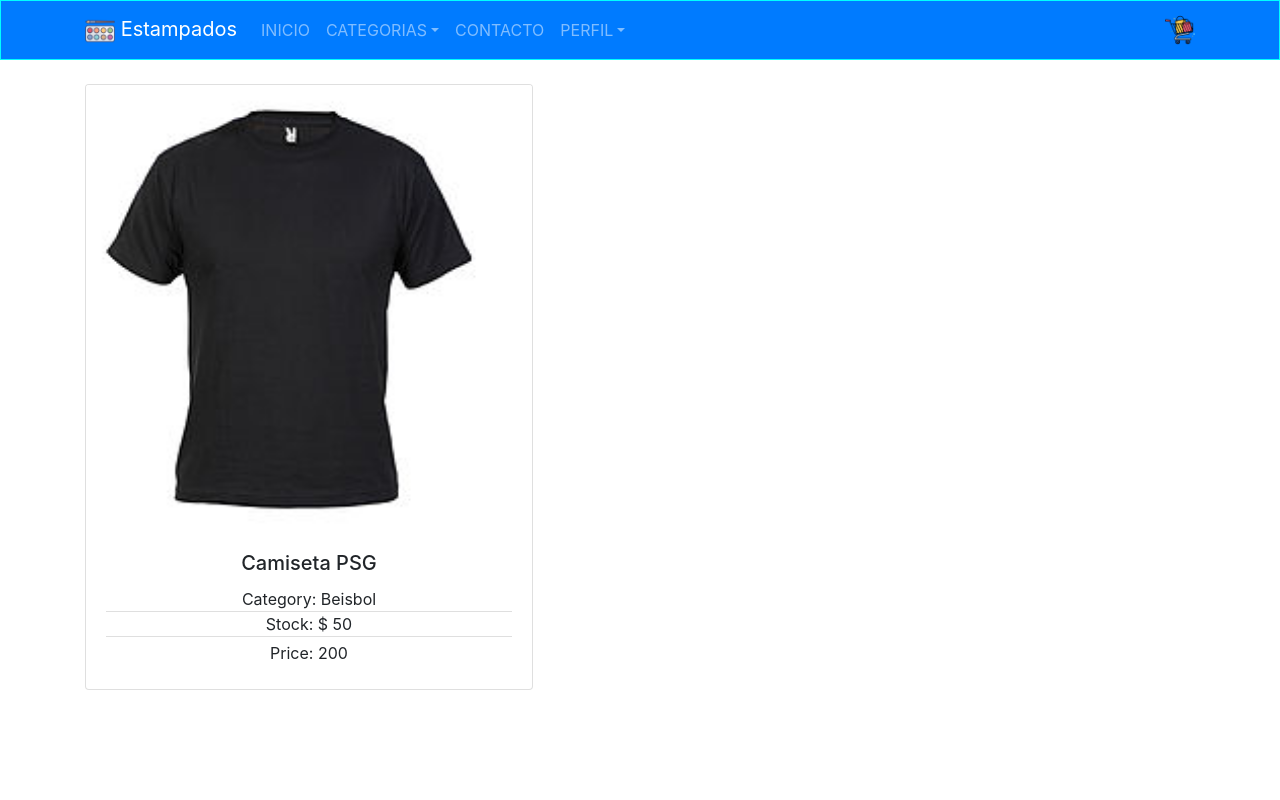
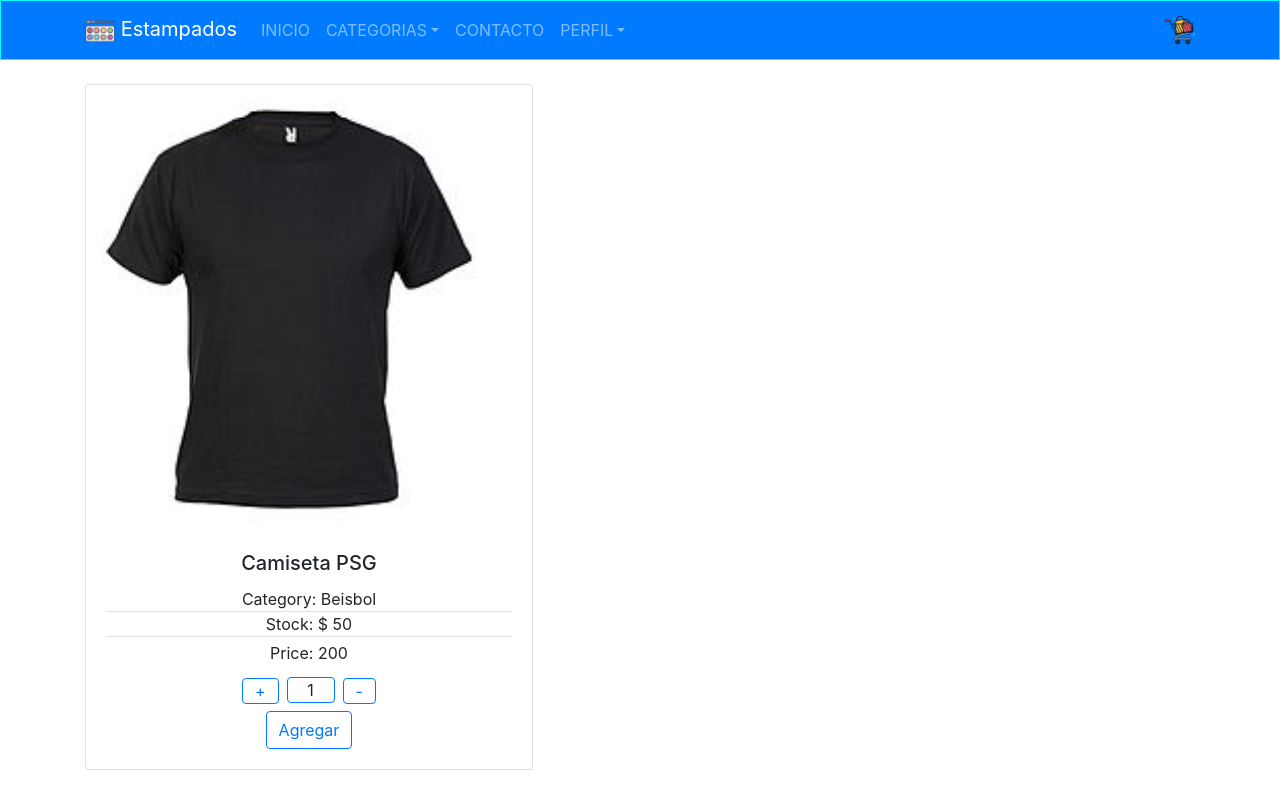
Before and after one commit to jjeshuacm/tiendacurso, a React (Create React App) app: page /detalles/1 in a window 1280 px wide. Built offline with nearby package versions, Linux system fonts and the light colour scheme.

Commit message:
count en item detail

```diff
--- a/src/App.jsx
+++ b/src/App.jsx
@@ -4,6 +4,7 @@ import {ItemDetailContainer} from './components/ItemDetailContainer/ItemDetailCo
 import { NavBar } from './components/NavBar/NavBar';
 import { Container } from 'react-bootstrap';
 import { AuthRouter } from './routers/AuthRouter';
+import { Cart } from './components/Cart/Cart';
 import { PageNotFound } from './components/PageNotFound';
 import './App.css';
 
@@ -30,6 +31,7 @@ function App() {
                         <Route path='/detalles/:iDetalles' element={ <ItemDetailContainer />}  />
                         {/* componente padre para rutas hijas o anidadas, ruta generica API para todos los hijos  */}
                         <Route path='/api/*' element={<AuthRouter/>} />
+                        <Route path='/cart' element={<Cart/>} />
                         {/* cuando el usuario ingresa una ruta incorrecta */}
                         <Route path='*' element={<PageNotFound/>} />
                     </Routes>
--- /dev/null
+++ b/src/components/Cart/Cart.jsx
@@ -0,0 +1,7 @@
+import React from 'react';
+
+export const Cart = () => {
+  return (
+    <div>CARRITO DE COMPRAS</div>
+  )
+}
--- a/src/components/ItemCount/ItemCount.jsx
+++ b/src/components/ItemCount/ItemCount.jsx
@@ -23,11 +23,14 @@ export const ItemCount = ({initial, stock, onAdd}) => {
 
     return (
         <>
-            <Button variant="outline-primary" onClick={handleIncrease}> + </Button>
-            <Card  border="primary" className="m-3 " style={{ width: '10rem',display:'inline-block' }}  body>
+            <Button variant="outline-primary" className="pt-0 pb-0 " onClick={handleIncrease}> + </Button>
+            <Card  border="primary" className="m-2 p-0 " style={{ width: '3rem',display:'inline-block' }}  >
+                <Card.Body className=" p-0 ">
                 {contador}
+                </Card.Body>
+
             </Card>
-            <Button variant="outline-primary" onClick={handleDecrease}> - </Button><br/>
+            <Button variant="outline-primary" className="pt-0  pb-0" onClick={handleDecrease}> - </Button><br/>
             <Button variant="outline-primary" onClick={add}>Agregar</Button>
         </>
     )
--- a/src/components/ItemDetail/ItemDetail.jsx
+++ b/src/components/ItemDetail/ItemDetail.jsx
@@ -1,9 +1,18 @@
-import React from 'react';
-import { Card, ListGroup, Col, Row } from 'react-bootstrap';
+import React, { useState } from 'react';
+import { Card, ListGroup, Col, Row, Button } from 'react-bootstrap';
+import { ItemCount } from '../ItemCount/ItemCount';
 import itemImg from '../../Item.jpg';
+import { Link } from 'react-router-dom';
  const ItemDetail = (product) => {
+
+    const [contador, setContador] = useState(0);
      console.log(product);
     const { name, category, stock, price } = product.product;
+
+    function onAdd(cant){
+        setContador(cant);
+        console.log(cant);
+    }
     //  console.log(name);
   return (
 
@@ -20,6 +29,20 @@ import itemImg from '../../Item.jpg';
                         <ListGroup.Item className="p-1">Price: {price}</ListGroup.Item>
                     </ListGroup>
 
+                    {contador === 0 ?
+                    <ItemCount  initial={1} stock={5} onAdd={onAdd}/> :
+                            <>
+                            <Link to="/cart">
+                                <Button className='mr-2'>Terminar Compra</Button>
+                            </Link>
+                            <Link to="/">
+                                <Button className='ml-2'>Seguir Comprando</Button>
+                            </Link>
+                            </>
+                     }
+
+
+
                 </Card.Body>
             </Card>
           </Col>
--- a/src/components/ItemListContainer.jsx
+++ b/src/components/ItemListContainer.jsx
@@ -26,9 +26,7 @@ export const ItemListContainer = ({greetings = 'no se ha recibido'}) => {
 
 
 
-    function onAdd(cant){
-        console.log(cant);
-    }
+
 
     return ( <>
                     <Row className="mt-4" >
@@ -37,9 +35,7 @@ export const ItemListContainer = ({greetings = 'no se ha recibido'}) => {
                     <Row className="mt-4">
                         <ItemList listProducts={listProducts}/>
                     </Row>
-                    <Row className="mt-4" >
-                        <Col > <ItemCount  initial={1} stock={5} onAdd={onAdd}/></Col>
-                    </Row>
+
 
             </>
     );
```
Also changed, not shown: src/components/context/CartContext.jsx (added), 1 other file (tests, documents, lock files or other folders).
